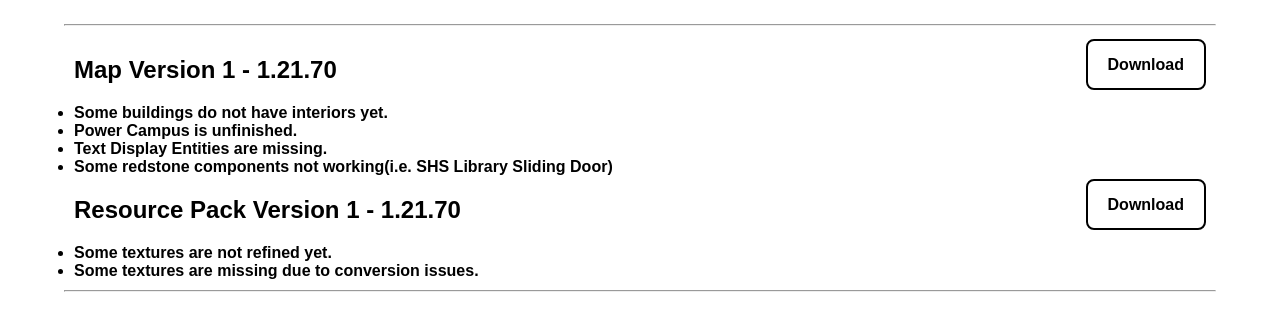
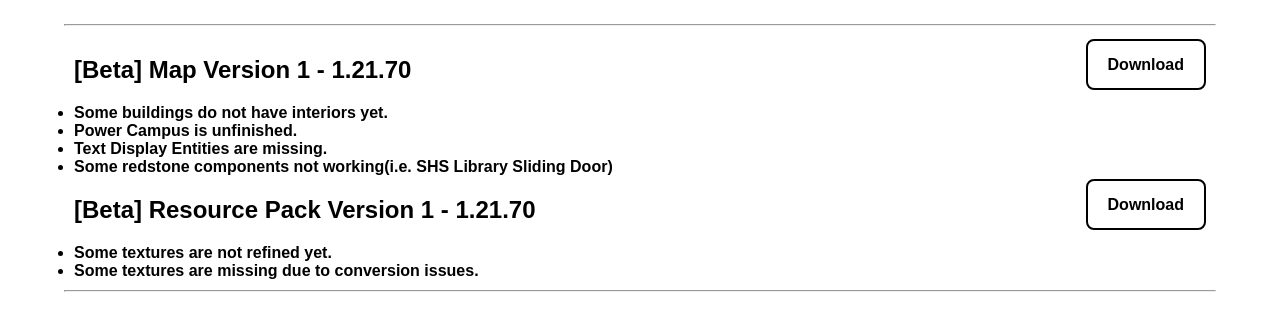
Before and after one commit to David-Roy-Northrup/Cor-Jesu-College-in-Minecraft, a plain HTML site: page bedrock.html in a window 1280 px wide. Shown: the part 182-512 px from the top of the page. Drawn offline with Linux system fonts and the light colour scheme.

Commit message:
Update bedrock.html

```diff
--- a/bedrock.html
+++ b/bedrock.html
@@ -90,7 +90,7 @@
   <table width="100%">
     <hr>
       <tr>
-        <th><h2>Map Version 1 - 1.21.70<h2></th>
+        <th><h2>[Beta] Map Version 1 - 1.21.70<h2></th>
         <th width="10%" text-align="right"><a class="hollow-button" href="bedrock/Worlds/Cor Jesu College v1 1.21.70.mcworld">Download</a></th>
       </tr>
       <tr>
@@ -104,7 +104,7 @@
         </th>
       </tr>
       <tr>
-        <th><h2>Resource Pack Version 1 - 1.21.70<h2></th>
+        <th><h2>[Beta] Resource Pack Version 1 - 1.21.70<h2></th>
         <th width="10%" text-align="right"><a class="hollow-button" href="bedrock/Resource Pack/Cor Jesu Essentials v1 1.21.70.mcpack">Download</a></th>
       </tr>
       <tr>
```
